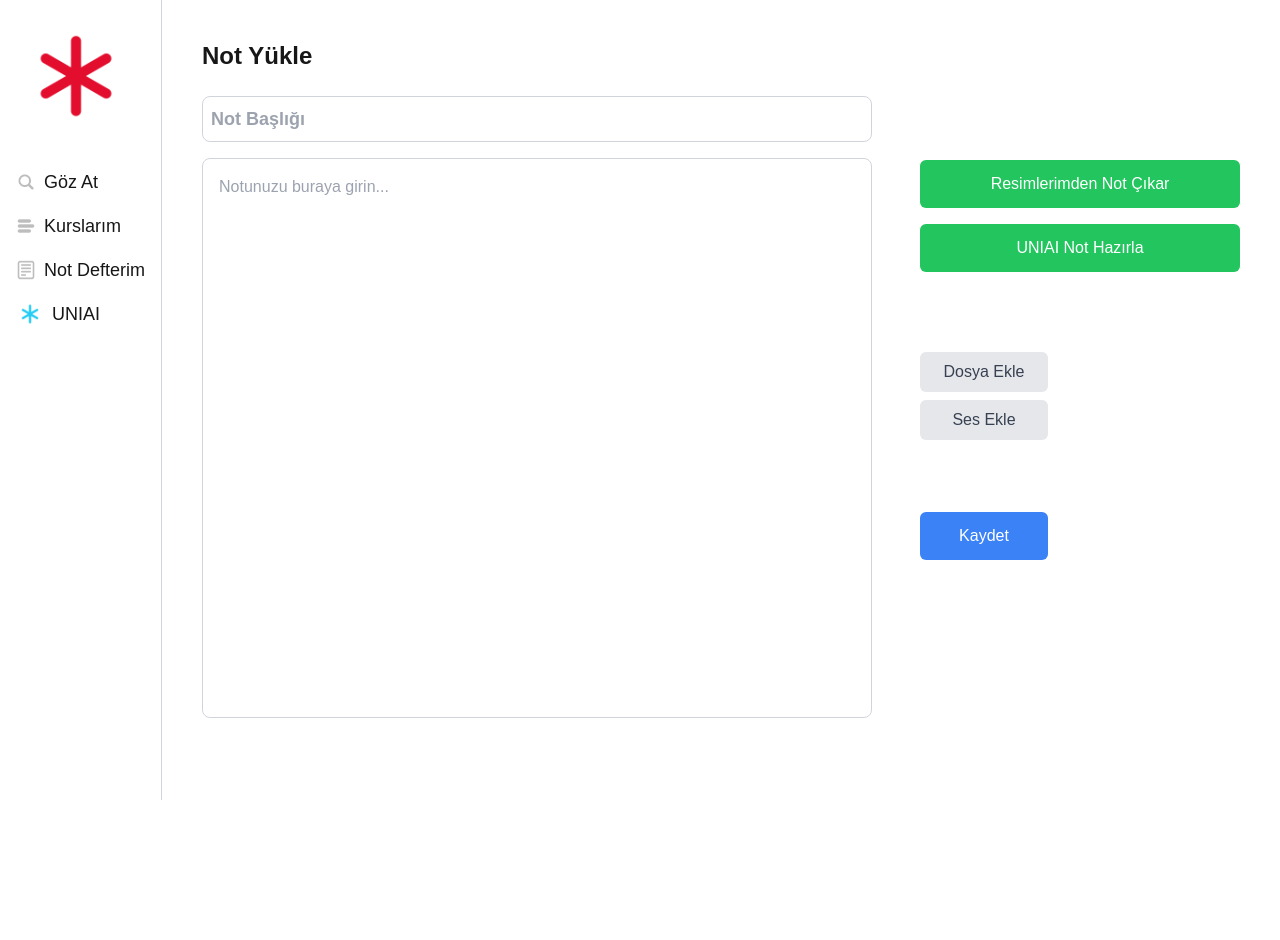
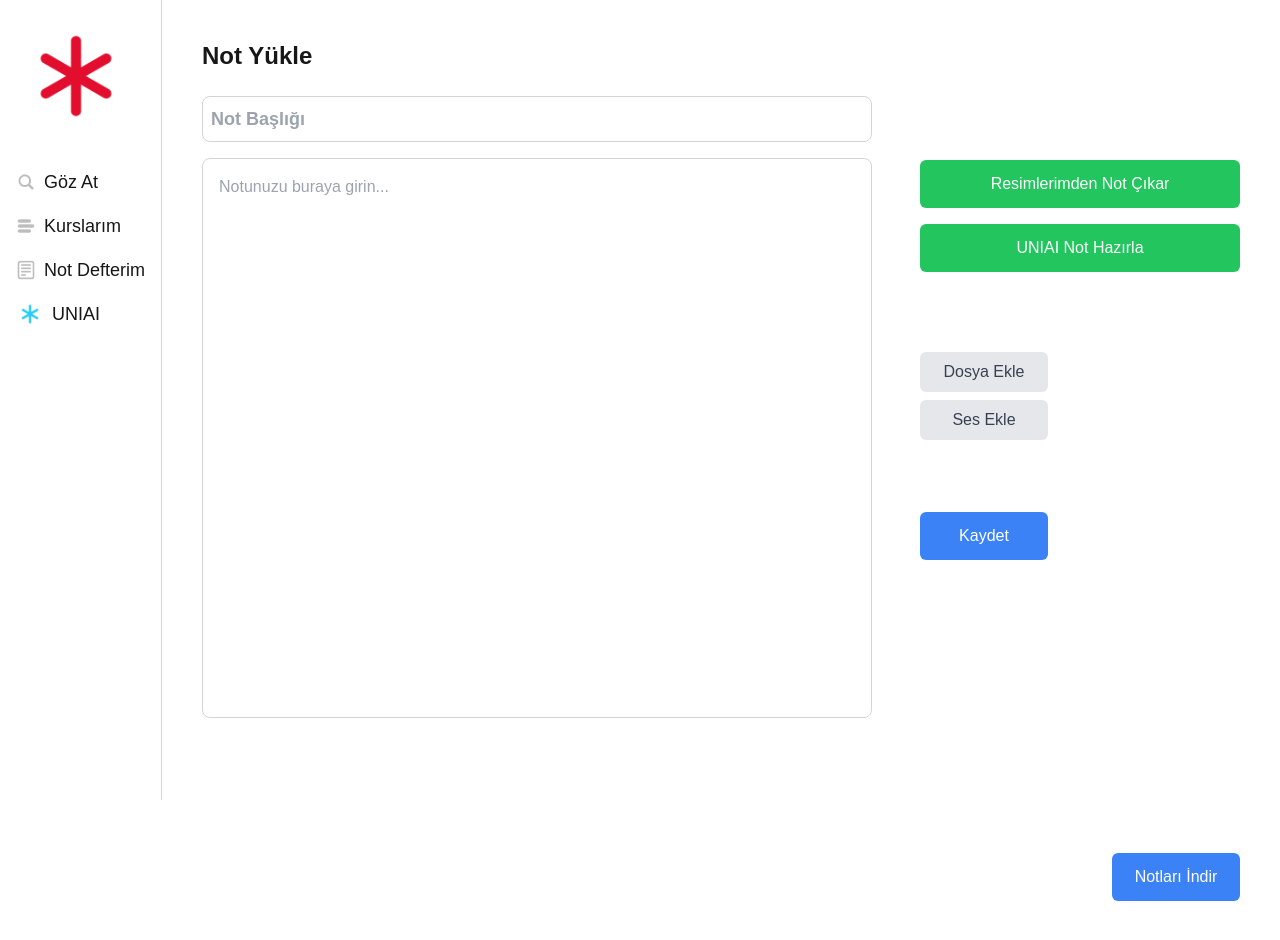
Before and after one commit to iremzehragnl/uniai, a Next.js app in the folder my-app/: page /not-yukle in a window 1280 px wide. Before the commit the page ends 800 px from the top, so only its background shows below. Built offline with nearby package versions, Linux system fonts and the light colour scheme; no server answers.

Commit message:
indir butonu

```diff
--- a/my-app/pages/not-yukle.tsx
+++ b/my-app/pages/not-yukle.tsx
@@ -31,6 +31,18 @@ export default function NotYukle() {
       reader.readAsDataURL(file);
     }
   };
+  const handleDownloadNotes = () => {
+    const blob = new Blob([result || ""], { type: "text/plain" }); // Notları içeren bir Blob oluştur
+    const url = URL.createObjectURL(blob); // Blob'dan bir URL oluştur
+    const a = document.createElement("a"); // Yeni bir <a> elementi oluştur
+    a.href = url; // URL'yi <a> elementinin href'ine ata
+    a.download = "notlar.txt"; // İndirilecek dosya adı
+    document.body.appendChild(a); // <a> elementini body'ye ekle
+    a.click(); // <a> elementine tıkla (indirme işlemini başlat)
+    document.body.removeChild(a); // <a> elementini body'den kaldır
+    URL.revokeObjectURL(url); // Belleği temizle
+};
+
 
   const handleImageUpload = async () => {
     if (!imageFile) {
@@ -145,6 +157,7 @@ export default function NotYukle() {
           {/* Sağ: Butonlar */}
           <div className="flex flex-col items-start space-y-4 mt-16 ml-4">
             <button className="bg-green-500 text-white p-3 rounded-md w-80 hover:bg-green-600" onClick={handleImageUpload}>
+
               Resimlerimden Not Çıkar
             </button>
             <button className="bg-green-500 text-white p-3 rounded-md w-80 hover:bg-green-600" onClick={handleUniaiNotHazirla}>
@@ -162,6 +175,13 @@ export default function NotYukle() {
             </div>
           </div>
         </div>
+        <div className="flex justify-end mt-16">
+  <button className="bg-blue-500 text-white p-3 rounded-md hover:bg-blue-600 w-32 mt-16" onClick={handleDownloadNotes}>
+    Notları İndir
+  </button>
+
+</div>
+
 
         {/* UNIAI Arayüzü */}
         {showChatbot && (
```
